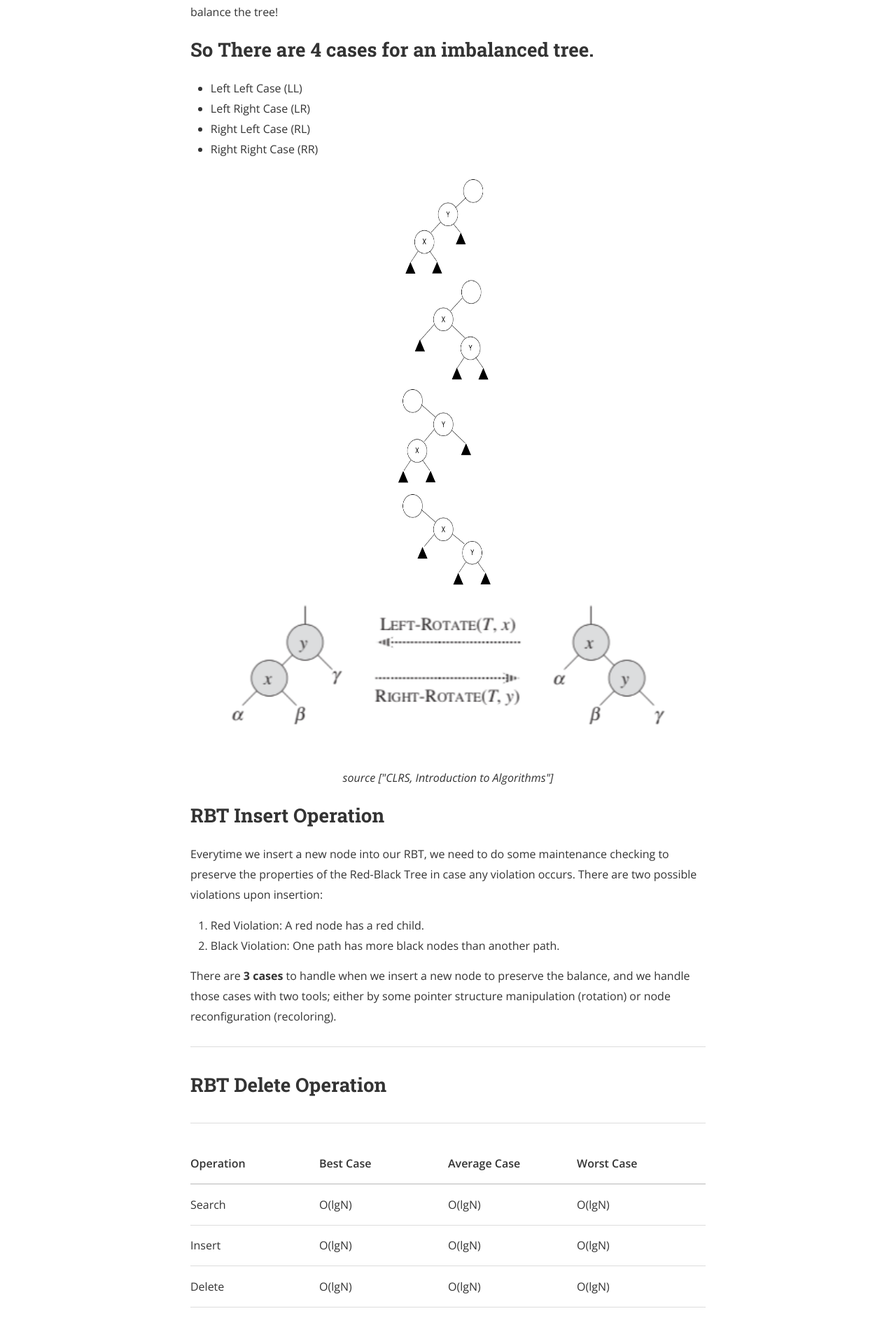
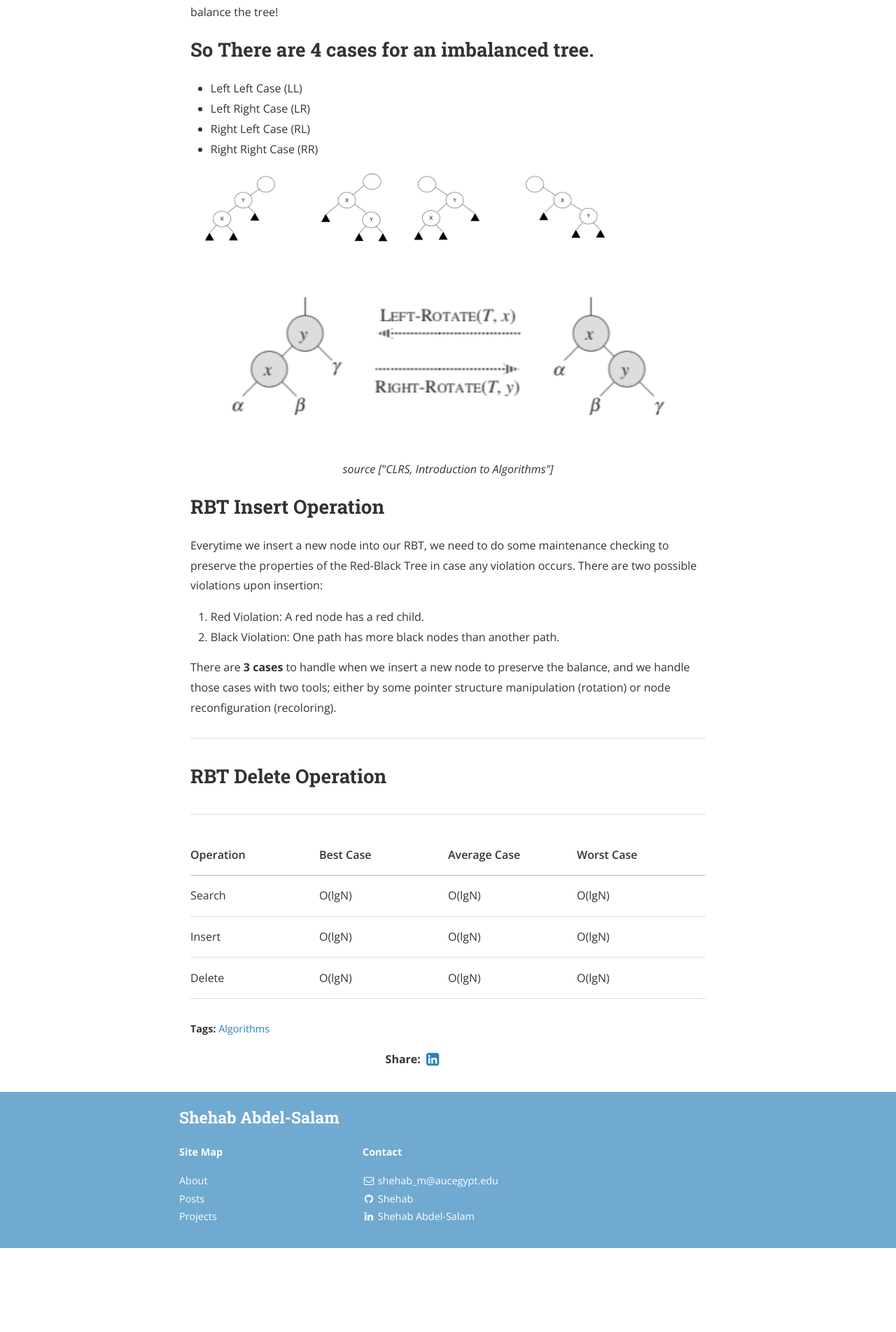
Before and after one commit to ShehabCE/shehabce.github.io, a Jekyll site: the page built from _posts/2018-10-20-Red-Black-Trees.markdown, in a window 1280 px wide. Shown: the part 3653-5556 px from the top of the page at 70% size. Built offline with Jekyll 4.4.1, drawn with Linux system fonts in a browser that asks for light colours; nearby versions of some CDN libraries; a style sheet for code colours, icons or effects is not loaded; after the commit the page ends 5436 px from its top, so only the background shows below that.

Commit message:
added images

```diff
--- a/_posts/2018-10-20-Red-Black-Trees.markdown
+++ b/_posts/2018-10-20-Red-Black-Trees.markdown
@@ -104,10 +104,10 @@
 	<li>Right Right Case (RR)</li>
 </ul>
 <div class="Image Row">
-		<img src="/assets/posts/LL.png" style="width: 150px; height: 150px;">
-		<img src="/assets/posts/LR.png" style="width: 150px; height: 150px;">
-		<img src="/assets/posts/RL.png" style="width: 150px; height: 150px;">
-		<img src="/assets/posts/RR.png" style="width: 150px; height: 150px;">
+		<span style="display: inline-block; width: 150px; height: 150px;"><img src="/assets/posts/LL.png"></span>
+		<span style="display: inline-block; width: 150px; height: 150px;"><img src="/assets/posts/LR.png"></span>
+		<span style="display: inline-block; width: 150px; height: 150px;"><img src="/assets/posts/RL.png"></span>
+		<span style="display: inline-block; width: 150px; height: 150px;"><img src="/assets/posts/RR.png"></span>
 </div>
 <img src="/assets/posts/rotations.png">
 <p align="center"><I>source ["CLRS, Introduction to Algorithms"]</I></p>
```
